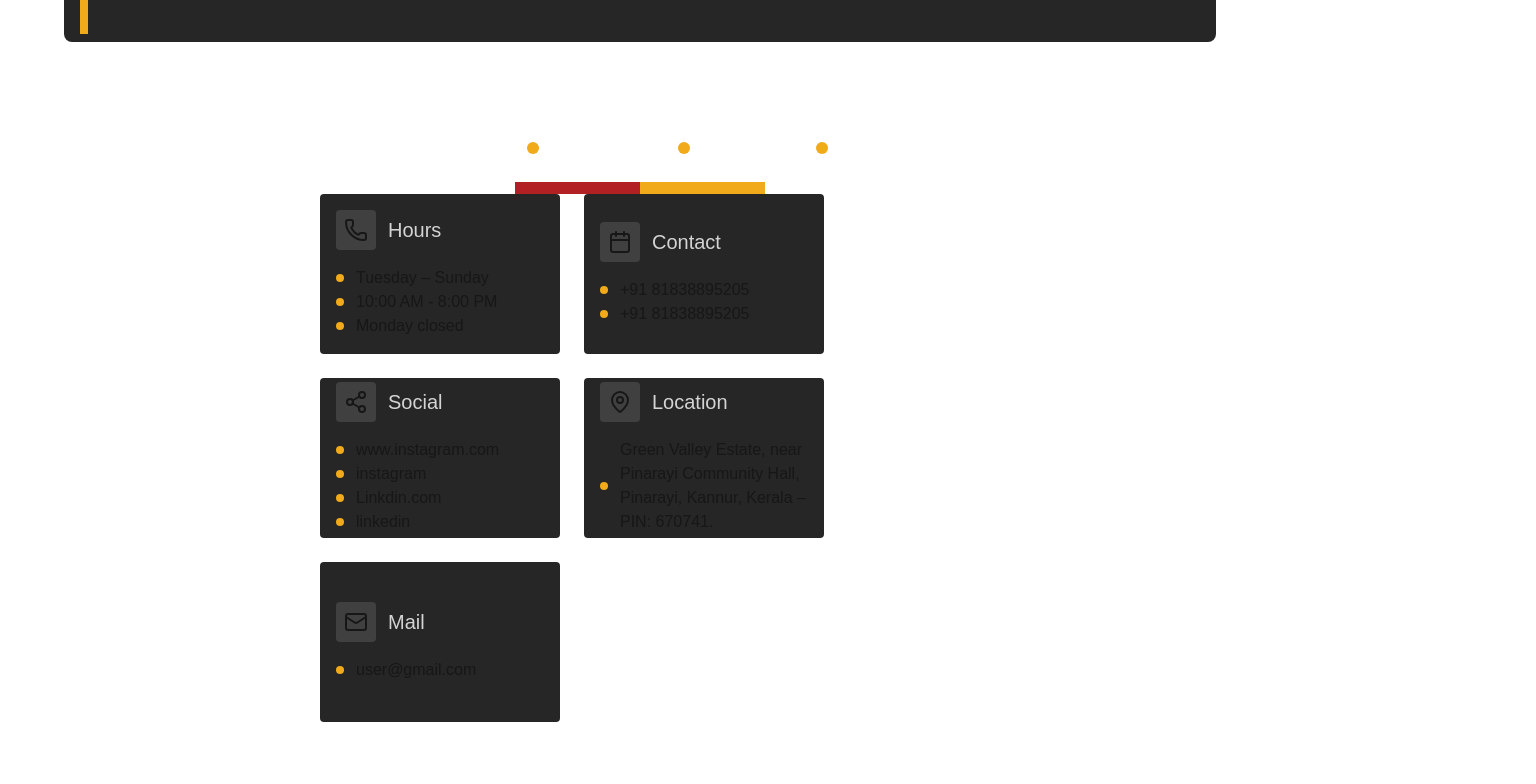
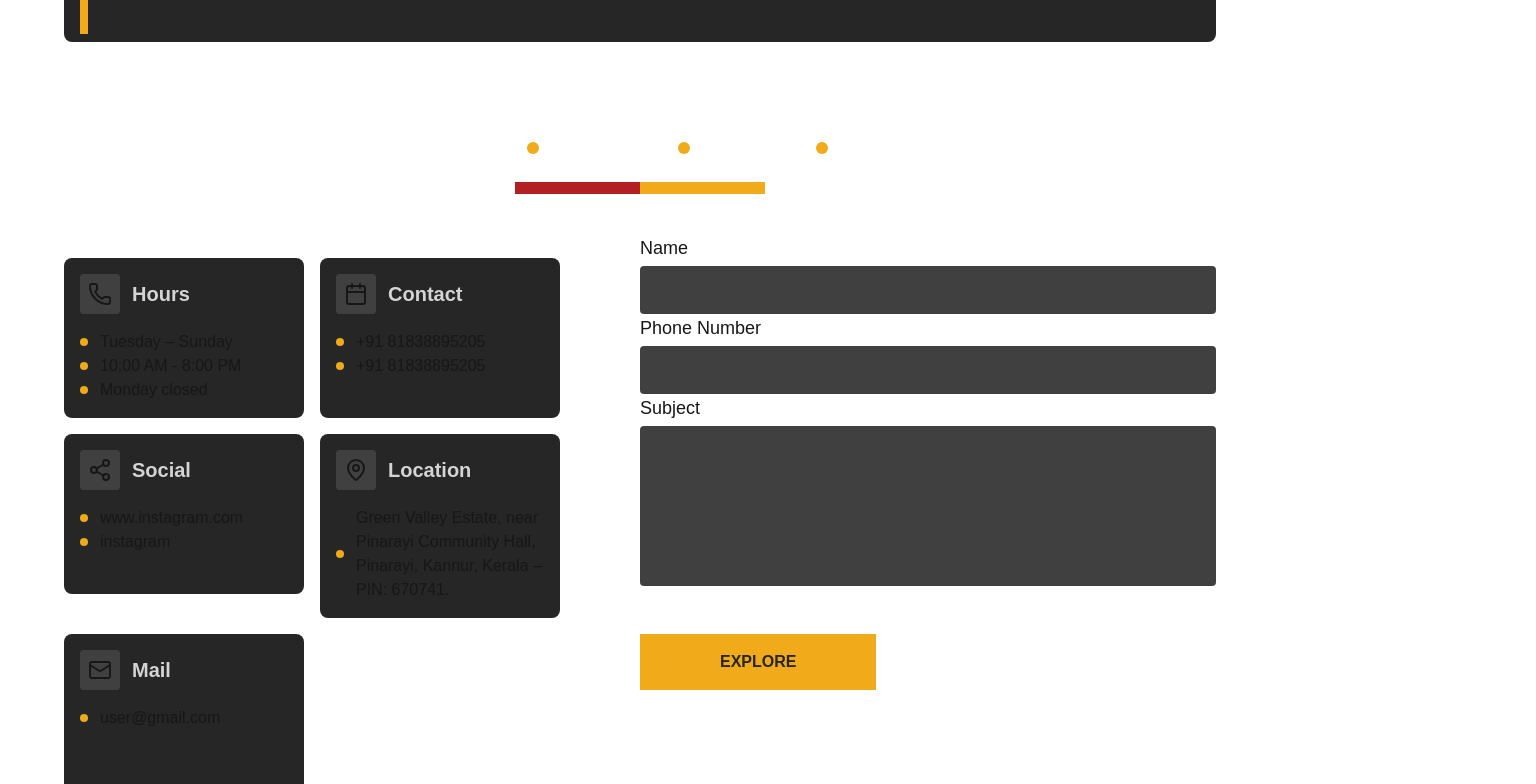
Before and after one commit to Vy-shak/kaladhara-landing, a Next.js app: page / in a window 1280 px wide. Shown: the part 3140-3924 px from the top of the page, 1536 px wide, since content can reach past the window. Built offline with nearby package versions, Linux system fonts and the light colour scheme; a web font is replaced by a local one.

Commit message:
contact us done

```diff
--- a/app/components/Contact/Contactcard.tsx
+++ b/app/components/Contact/Contactcard.tsx
@@ -9,16 +9,16 @@ interface card {
 
 function Contactcard({ main, icon, details }: card) {
     return (
-        <div className='w-60 h-40 flex flex-col justify-center items-start gap-y-4 rounded p-4 bg-neutral-800'>
+        <div className='w-full h-fit min-h-40 flex flex-col justify-start p-4 items-start gap-y-4 rounded-lg  bg-neutral-800'>
             <div className='w-fit space-x-3 flex justify-center items-center'>
                 <div className=' p-2  bg-neutral-700 rounded'>
                     {icon}
                 </div>
-                <span className='text-xl text-neutral-300'>{main}</span>
+                <span className='text-xl font-semibold text-neutral-300'>{main}</span>
             </div>
             <div className='w-full flex flex-col justify-center items-start'>
                 {details.map((item,index) => (
-                    <div key={index}  className='flex justify-center items-center w-fit gap-x-3'>
+                    <div key={index}  className='flex justify-start h-fit items-center w-fit gap-x-3'>
                         <div className='w-2 h-2 shrink-0 rounded bg-KalaYellow-500'></div>
                         <span>{item}</span>
                     </div>
--- /dev/null
+++ b/app/components/Contact/Form.tsx
@@ -0,0 +1,22 @@
+import React from 'react'
+
+function Form() {
+    return (
+        <div className='w-full flex flex-col items-start justify-center'>
+            <div className='w-full gap-y-1 flex flex-col justify-center items-start'>
+                <span className='text-lg'>Name</span>
+                <input className='w-full h-12 rounded bg-neutral-700' type="text" />
+            </div>
+            <div className='w-full gap-y-1 flex flex-col justify-center items-start'>
+                <span className='text-lg'>Phone Number</span>
+                <input className='w-full h-12 rounded bg-neutral-700' type="text" />
+            </div>
+            <div className='w-full gap-y-1 flex flex-col justify-center items-start'>
+                <span className='text-lg'>Subject</span>
+                <input className='w-full h-40 rounded bg-neutral-700' type="text" />
+            </div>
+        </div>
+    )
+}
+
+export default Form
--- a/app/sections/Contact.tsx
+++ b/app/sections/Contact.tsx
@@ -1,6 +1,7 @@
 import React from 'react'
 import {Phone,Calendar,Share2,MapPin,Mail } from "lucide-react"
 import Contactcard from '../components/Contact/Contactcard';
+import Form from '../components/Contact/Form';
 
 
 
@@ -27,7 +28,6 @@ const contactInfo = [
       icon: <Share2 />,
       items: [
         "www.instagram.com", "instagram" ,
-        "Linkdin.com", "linkedin"
       ]
     },
     {
@@ -49,7 +49,7 @@ const contactInfo = [
 
 function Contact() {
     return (
-        <section className='w-full flex flex-col justify-center items-center'>
+        <section className='w-full gap-y-16 flex flex-col justify-center px-16 items-center'>
             <div className='w-fit gap-y-4 flex justify-center items-center flex-col'>
                 <h3 className='text-white whitespace-nowrap flex justify-center items-center gap-x-3 font-semibold  text-3xl '>
                     <span>Visit</span>
@@ -71,11 +71,17 @@ function Contact() {
                     </div>
                 </div>
             </div>
-            <div className='w-full flex justify-center items-center'>
-                <div className='w-1/2 flex flex-wrap gap-6'>
+            <div className='w-full gap-x-20 flex justify-center items-start'>
+                <div className='w-1/2 grid gap-4 grid-cols-2'>
                 {contactInfo.map((item,index)=>(
                     <Contactcard key={index} main={item.title} details={item.items} icon={item.icon} />
                 ))}
+                </div>
+                <div className='w-1/2 relative -top-6 gap-y-12 flex flex-col justify-center items-start'>
+                  <Form/>
+                  <div className='w-4xl flex justify-start items-center'>
+                        <button className='px-20 py-4 bg-KalaYellow-500 font-semibold text-neutral-800'>EXPLORE</button>
+                  </div>
                 </div>
             </div>
         </section>
```
